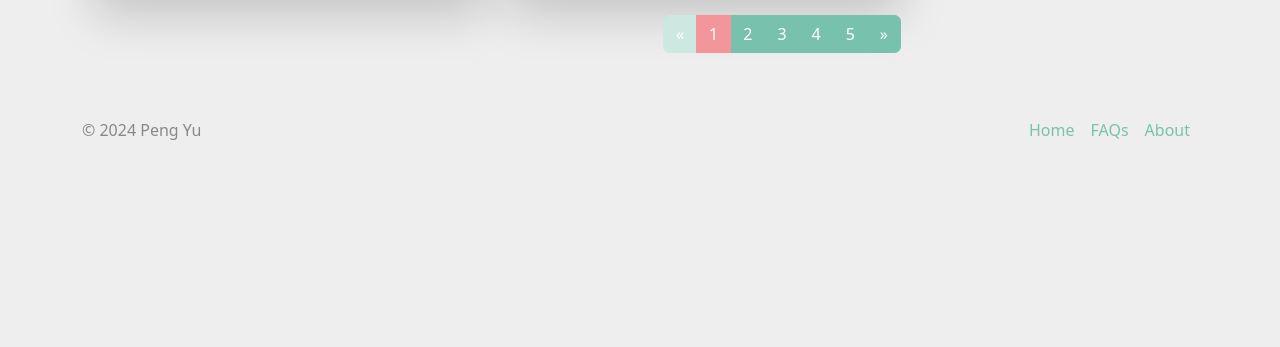
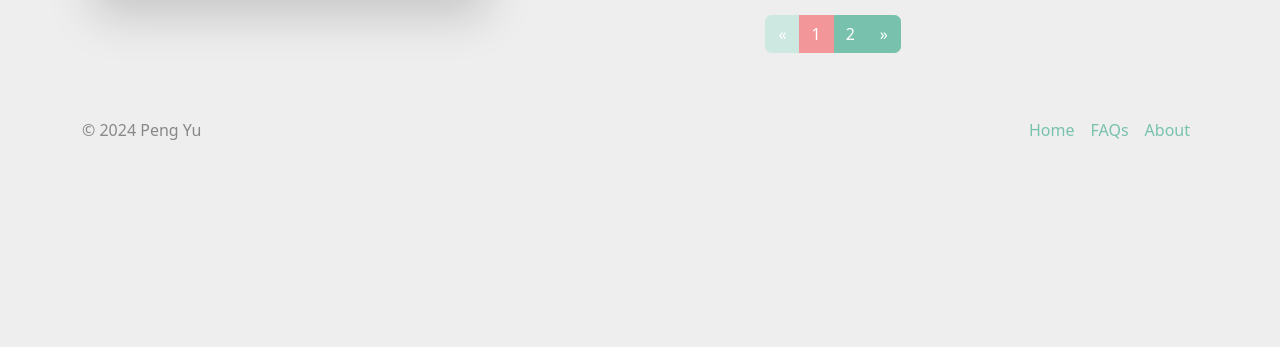
Before and after one commit to pengyoo/cdos_rentrater, a Django app: page / in a window 1280 px wide. Shown: the part 453-800 px from the top of the page. Run offline with Django 5.2, Linux system fonts and the light colour scheme; data comes from the database, SQL or seed files in the repository; some libraries are stand-ins or nearby versions.

Commit message:
implement pagination

```diff
--- a/rater/templates/base.html
+++ b/rater/templates/base.html
@@ -125,15 +125,6 @@
       >
         <p class="col-md-4 mb-0 text-body-secondary">&copy; 2024 Peng Yu</p>
 
-        <a
-          href="/"
-          class="col-md-4 d-flex align-items-center justify-content-center mb-3 mb-md-0 me-md-auto link-body-emphasis text-decoration-none"
-        >
-          <svg class="bi me-2" width="40" height="32">
-            <use xlink:href="#bootstrap" />
-          </svg>
-        </a>
-
         <ul class="nav col-md-4 justify-content-end">
           <li class="nav-item">
             <a href="index.html" class="nav-link px-2 text-body-secondary"
--- a/rater/templates/rater/index.html
+++ b/rater/templates/rater/index.html
@@ -105,30 +105,43 @@
     </div>
     {% endfor %}
   </div>
+
   <div class="d-flex justify-content-end">
     <div class="float-right">
       <ul class="pagination pagination-md">
+        {% if page_obj.has_previous %}
+            <li class="page-item">
+              <a class="page-link" href="?page={{ page_obj.previous_page_number }}">&laquo;</a>
+            </li>
+        {% elif not page_obj.has_previous %}
           <li class="page-item disabled">
             <a class="page-link" href="#">&laquo;</a>
           </li>
+        {% endif %}
+
+        {% for page in page_obj.paginator.page_range %}
+          {% if page == page_obj.number %}
             <li class="page-item active">
-          <a class="page-link" href="#">1</a>
+              <a class="page-link" href="?page={{ page }}">{{page}}</a>
             </li>
+          {% elif page != page_obj.number %}
             <li class="page-item">
-          <a class="page-link" href="#">2</a>
+              <a class="page-link" href="?page={{ page }}">{{page}}</a>
             </li>
+          {% endif %}
+        {% endfor %}
+
+
+        {% if page_obj.has_next %}
             <li class="page-item">
-          <a class="page-link" href="#">3</a>
+              <a class="page-link" href="?page={{ page_obj.next_page_number }}">&raquo;</a>
             </li>
-        <li class="page-item">
-          <a class="page-link" href="#">4</a>
-        </li>
-        <li class="page-item">
-          <a class="page-link" href="#">5</a>
-        </li>
-        <li class="page-item">
+        {% elif not page_obj.has_next %}
+          <li class="page-item disabled">
             <a class="page-link" href="#">&raquo;</a>
           </li>
+        {% endif %}
+
       </ul>
     </div>
   </div>
--- a/rater/views.py
+++ b/rater/views.py
@@ -8,4 +8,6 @@ class HomeView(ListView):
     context_object_name = 'properties'
     template_name = "rater/index.html"
 
+    paginate_by = 1
+
     queryset = models.Property.objects.prefetch_related('images').all()
```
Lines whose indentation alone changed are shown as unchanged.
